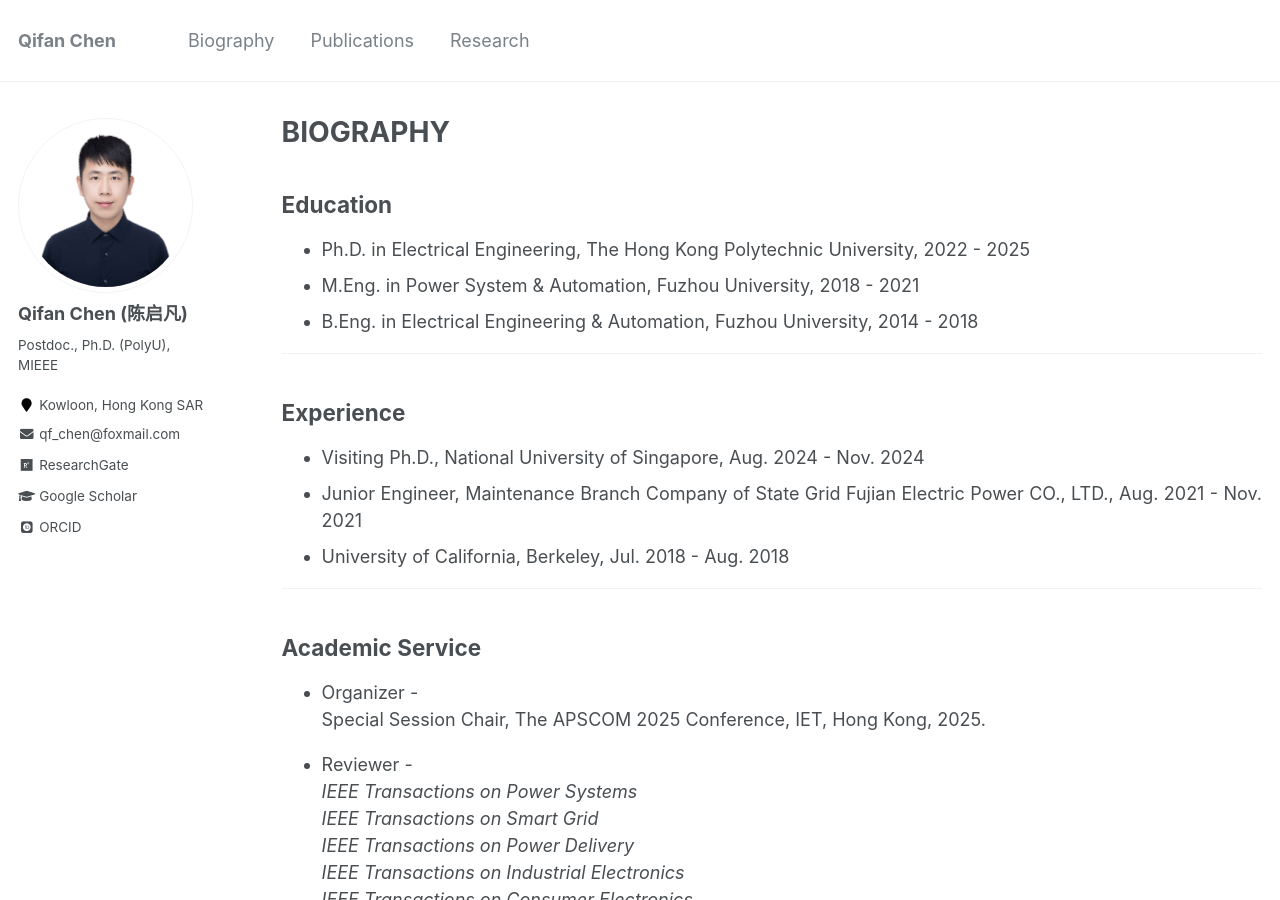
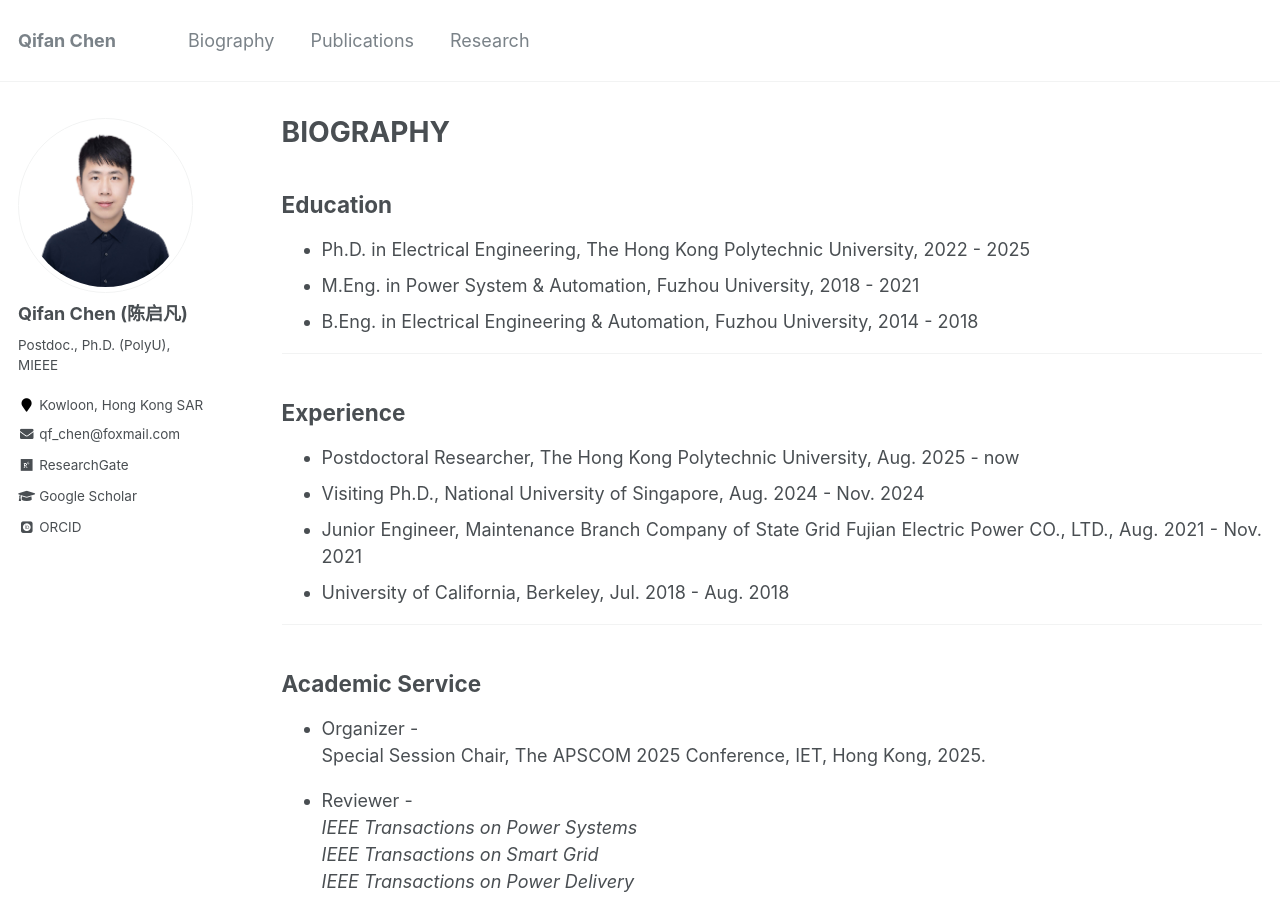
Before and after one commit to ChQf/ChQf.github.io, a Jekyll site: the page built from _pages/biography.md, in a window 1280 px wide and 900 px high. Built offline with Jekyll 4.4.1, drawn with Linux system fonts in a browser that asks for light colours; some web fonts are replaced.

Commit message:
Update biography.md

```diff
--- a/_pages/biography.md
+++ b/_pages/biography.md
@@ -18,6 +18,7 @@ redirect_from:
 
 ## Experience
 
+* Postdoctoral Researcher, The Hong Kong Polytechnic University, Aug. 2025 - now
 * Visiting Ph.D., National University of Singapore, Aug. 2024 - Nov. 2024
 * Junior Engineer, Maintenance Branch Company of State Grid Fujian Electric Power CO., LTD., Aug. 2021 - Nov. 2021
 * University of California, Berkeley, Jul. 2018 - Aug. 2018
```
